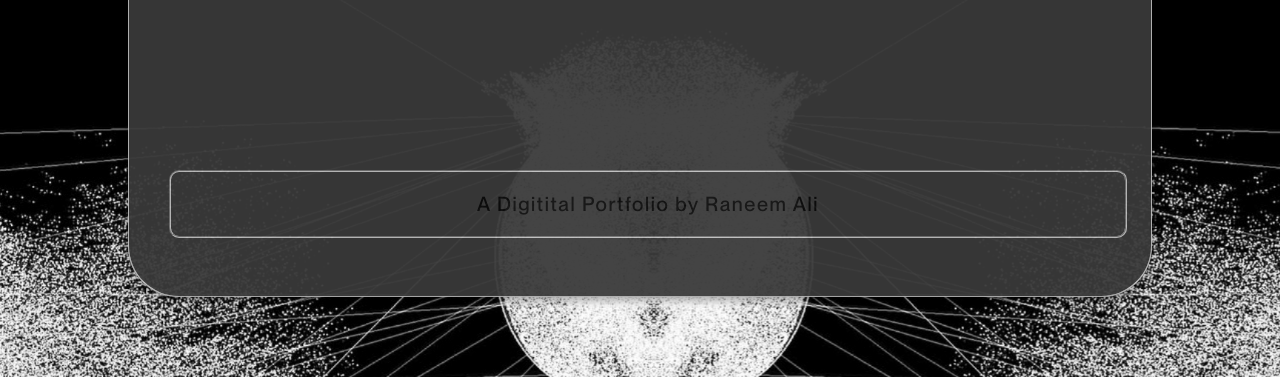
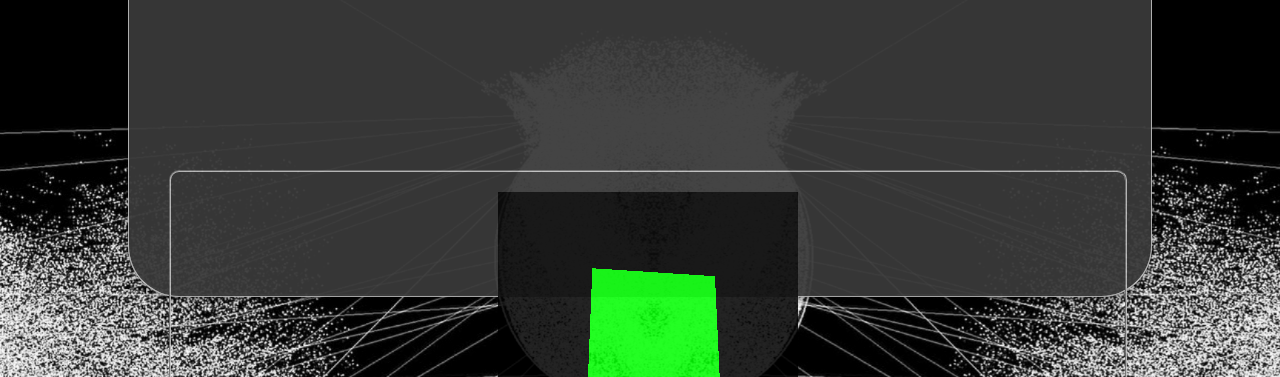
Before and after one commit to Raneem309/Raneem309.github.io, a plain HTML site: page index.html in a window 1280 px wide. Shown: the part 423-800 px from the top of the page. Drawn offline with nearby package versions, Linux system fonts and the light colour scheme.

Commit message:
test bround

```diff
--- a/index.html
+++ b/index.html
@@ -5,7 +5,7 @@
     <meta name="viewport" content="width=device-width, initial-scale=1.0" />
     <title>Raneem Ali's Portfolio</title>
     <link rel="stylesheet" href="style.css" />
-    <script src="https://cdnjs.cloudflare.com/ajax/libs/three.js/110/three.min.js"></script>
+    <script src="https://cdnjs.cloudflare.com/ajax/libs/three.js/r128/three.min.js"></script>
   </head>
   <body>
     <div id="openingScreen">
@@ -27,6 +27,7 @@
           </div>
         </div>
         <section id="homeTabSection">
+          <div id="cubeContainer"></div>
           A Digitital Portfolio by Raneem Ali
         </section>
         <section class="displayNone" id="aboutMeSection">
--- a/script.js
+++ b/script.js
@@ -20,6 +20,8 @@ window.onload = function () {
   loadInitialData();
   handleOpeningScreen();
 };
+
+
 
 function loadInitialData() {
   let bio = `
@@ -278,3 +280,32 @@ function resetTimer() {
   time = 0;
   document.getElementById('timerDisplay').textContent = "00:00:00";
 }
+
+document.addEventListener("DOMContentLoaded", function () {
+  // Set up scene, camera, and renderer
+  const scene = new THREE.Scene();
+  const camera = new THREE.PerspectiveCamera(75, 300 / 300, 0.1, 1000);
+  const renderer = new THREE.WebGLRenderer();
+
+  // Get the container and set size
+  const container = document.getElementById("cubeContainer");
+  renderer.setSize(300, 300); // Adjust the size as needed
+  container.appendChild(renderer.domElement);
+
+  // Create a cube
+  const geometry = new THREE.BoxGeometry();
+  const material = new THREE.MeshBasicMaterial({ color: 0x00ff00 });
+  const cube = new THREE.Mesh(geometry, material);
+  scene.add(cube);
+
+  camera.position.z = 2;
+
+  // Animation loop
+  function animate() {
+      requestAnimationFrame(animate);
+      cube.rotation.x += 0.01;
+      cube.rotation.y += 0.01;
+      renderer.render(scene, camera);
+  }
+  animate();
+});
```
